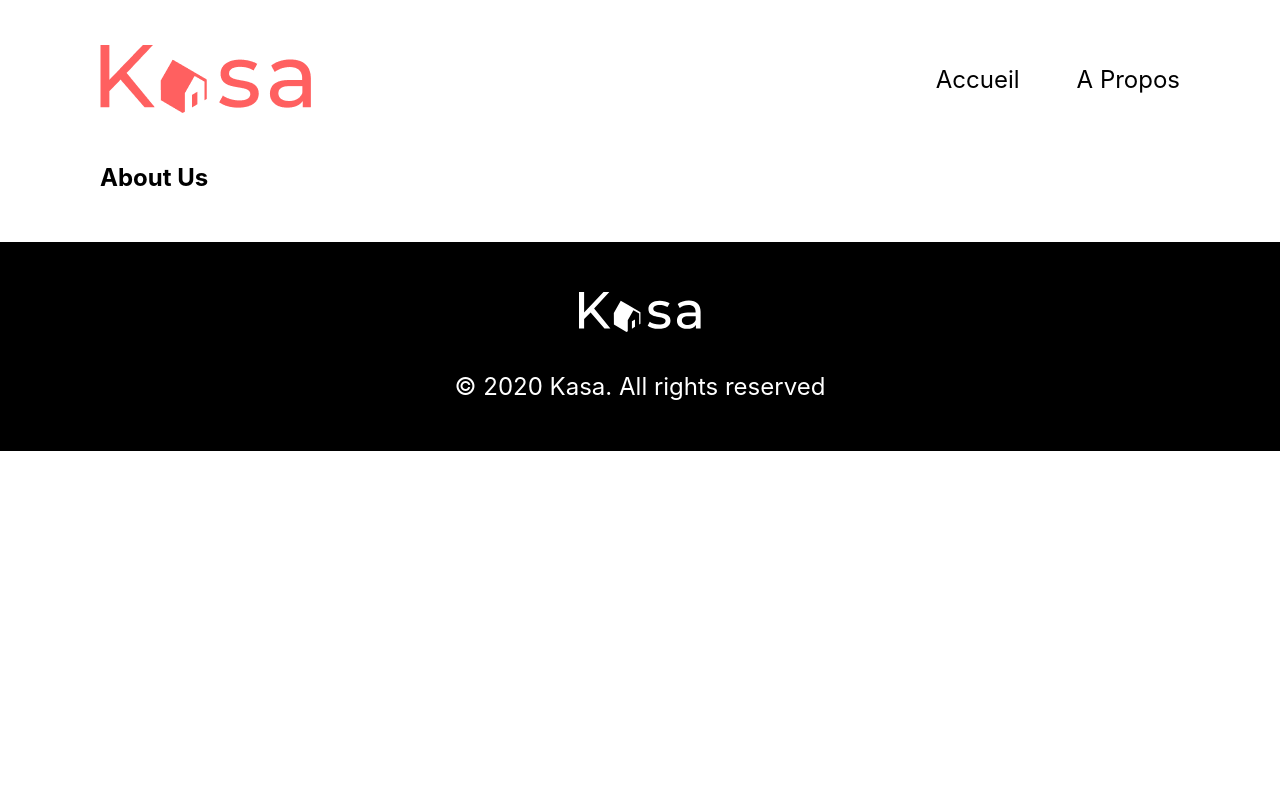
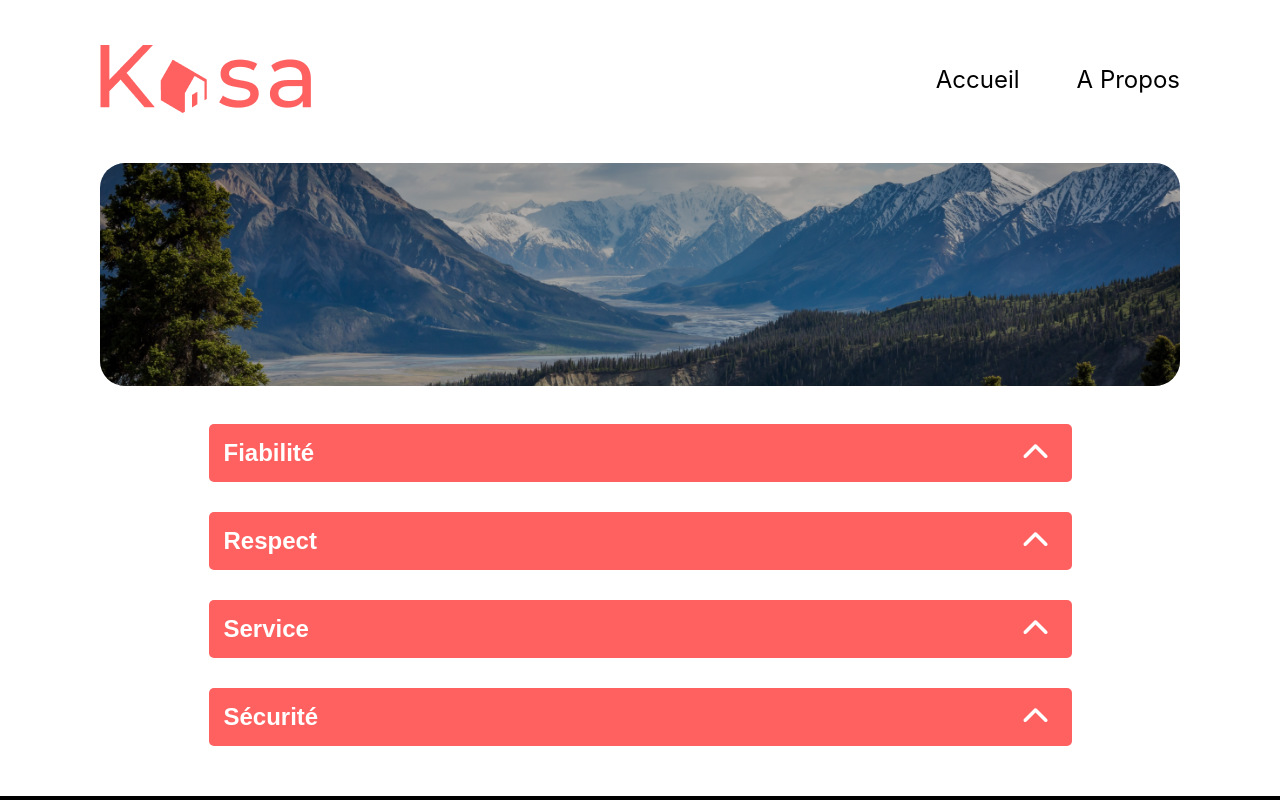
Before and after one commit to MXY93/P6-Kasa, a React (Create React App) app: page /about in a window 1280 px wide. Shown: the top 800 px of the page. Built offline with nearby package versions, Linux system fonts and the light colour scheme.

Commit message:
Ajout d'imports dans le fichier Aboutjs

```diff
--- a/src/pages/About.js
+++ b/src/pages/About.js
@@ -1,3 +1,16 @@
+import Banner from '../components/Banner';
+import bannerImg from "../assets/about-banner.png";
+import Collapse from '../components/Collapse';
+
 export default function About() {
-    return <h2>About Us</h2>;
+    return (<div>
+        <Banner imageSrc={bannerImg} opacity="0.3"/>
+        <div className='collapse-container'>
+            <Collapse title="Fiabilité"/>
+            <Collapse title="Respect"/>
+            <Collapse title="Service"/>
+            <Collapse title="Sécurité"/>
+        </div>
+    </div>
+    );
 }
```
